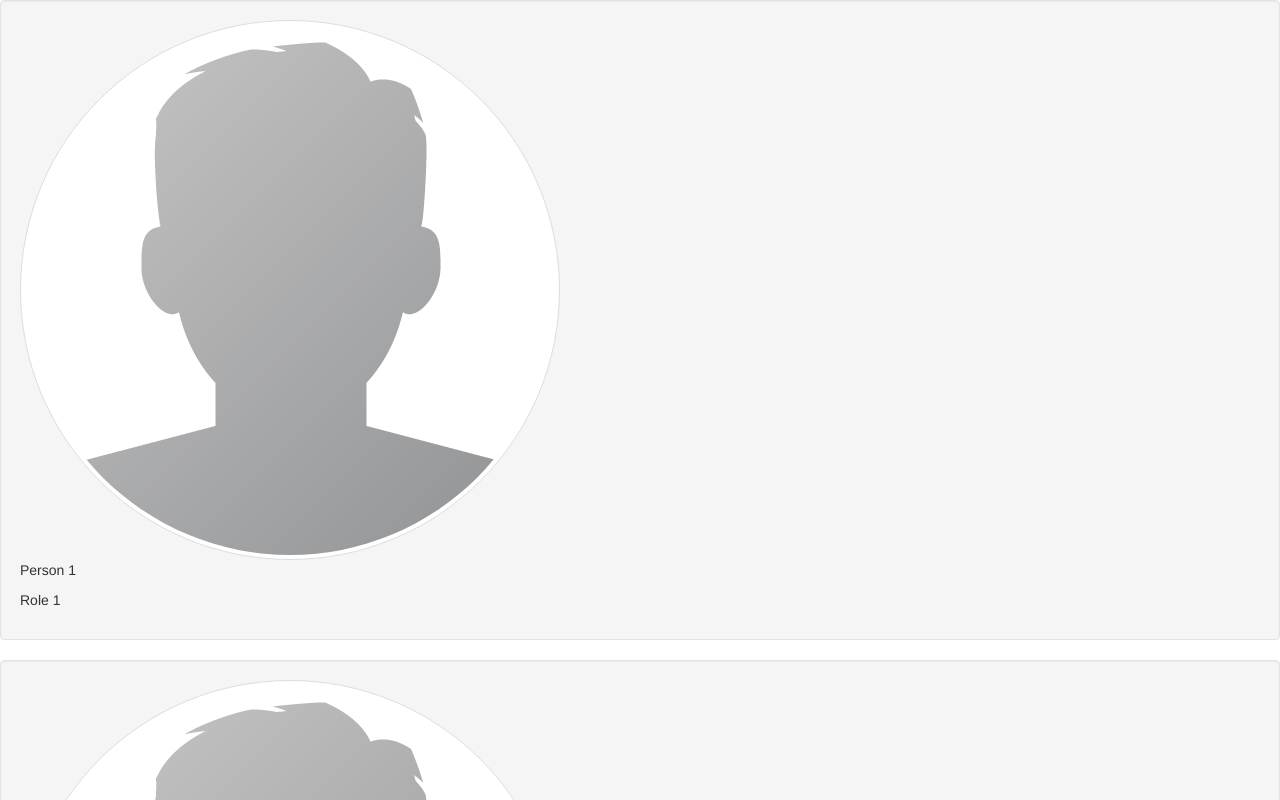
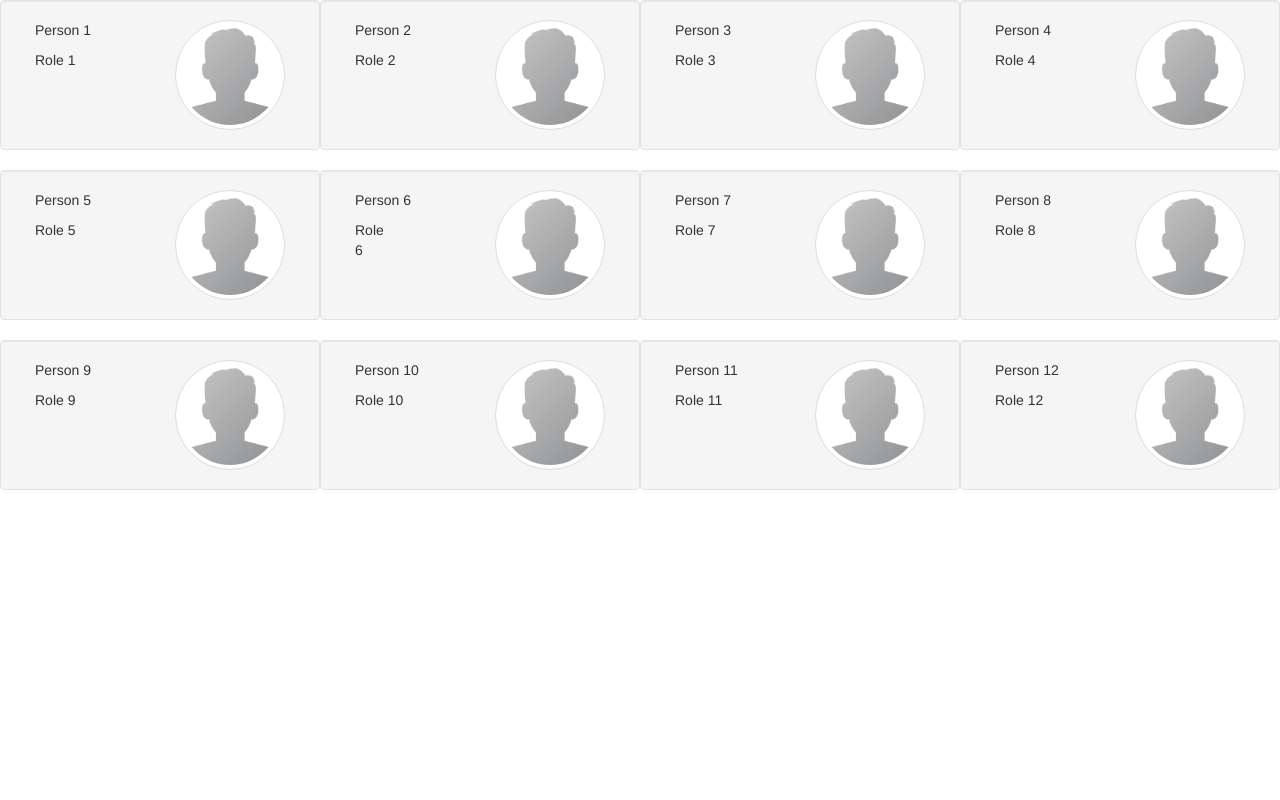
Before and after one commit to sunnik/bootstrap_assignemnts, a plain HTML site: page assignment1/index.html in a window 1280 px wide. Shown: the top 800 px of the page. Drawn offline with nearby package versions, Linux system fonts and the light colour scheme.

Commit message:
assignment1 complete

```diff
--- a/assignment1/index.html
+++ b/assignment1/index.html
@@ -6,65 +6,161 @@
     <link rel="stylesheet" href="https://maxcdn.bootstrapcdn.com/bootstrap/3.3.6/css/bootstrap.min.css" integrity="sha384-1q8mTJOASx8j1Au+a5WDVnPi2lkFfwwEAa8hDDdjZlpLegxhjVME1fgjWPGmkzs7" crossorigin="anonymous">
   </head>
   <body>
-    <div class="person well">
+    <div class="col-lg-3 col-md-4 col-sm-6">
+    <div class="person well row">
+      <div class="col-lg-6 col-lg-push-6">
       <img src="avatar.png" alt="person1" class="img-responsive img-circle img-thumbnail">
-      <p class="name">Person 1</p>
-      <p class="role">Role 1</p>
+      </div>
+      <div class="col-lg-6 col-lg-pull-6">
+      <div class="row">
+      <p class="name col-lg-12 col-md-6">Person 1</p>
+      <p class="role col-lg-12 col-md-6">Role 1</p>
+      </div>
+      </div>
     </div>
-    <div class="person well">
+    </div>
+    <div class="col-lg-3 col-md-4 col-sm-6">
+    <div class="person well row">
+      <div class="col-lg-6 col-lg-push-6">
       <img src="avatar.png" alt="person2" class="img-responsive img-circle img-thumbnail">
-      <p class="name">Person 2</p>
-      <p class="role">Role 2</p>
+     </div>
+     <div class="col-lg-6 col-lg-pull-6">
+     <div class="row">
+      <p class="name col-lg-12 col-md-6">Person 2</p>
+      <p class="role col-lg-12 col-md-6">Role 2</p>
+     </div>
     </div>
-    <div class="person well">
+    </div>
+    </div>
+    <div class="col-lg-3 col-md-4 col-sm-6">
+    <div class="person well row">
+      <div class="col-lg-6 col-lg-push-6">
       <img src="avatar.png" alt="person3" class="img-responsive img-circle img-thumbnail">
-      <p class="name">Person 3</p>
-      <p class="role">Role 3</p>
+      </div>
+      <div class="col-lg-6 col-lg-pull-6">
+      <div class="row">
+      <p class="name col-lg-12 col-md-6">Person 3</p>
+      <p class="role col-lg-12 col-md-6">Role 3</p>
+      </div>
+      </div>
     </div>
-    <div class="person well">
+    </div>
+    <div class="col-lg-3 col-md-4 col-sm-6">
+    <div class="person well row">
+      <div class="col-lg-6 col-lg-push-6">
       <img src="avatar.png" alt="person4" class="img-responsive img-circle img-thumbnail">
-      <p class="name">Person 4</p>
-      <p class="role">Role 4</p>
+      </div>
+      <div class="col-lg-6 col-lg-pull-6">
+      <div class="row">
+      <p class="name col-lg-12 col-md-6">Person 4</p>
+      <p class="role col-lg-12 col-md-6">Role 4</p>
+      </div>
+      </div>
     </div>
-    <div class="person well">
+    </div>
+    <div class="col-lg-3 col-md-4 col-sm-6">
+    <div class="person well row">
+      <div class="col-lg-6 col-lg-push-6">
       <img src="avatar.png" alt="person5" class="img-responsive img-circle img-thumbnail">
-      <p class="name">Person 5</p>
-      <p class="role">Role 5</p>
+      </div>
+      <div class="col-lg-6 col-lg-pull-6">
+      <div class="row">
+      <p class="name col-lg-12 col-md-6">Person 5</p>
+      <p class="role col-lg-12 col-md-6">Role 5</p>
+      </div>
+      </div>
     </div>
-    <div class="person well">
+    </div>
+    <div class="col-lg-3 col-md-4 col-sm-6">
+    <div class="person well row">
+      <div class="col-lg-6 col-lg-push-6">
       <img src="avatar.png" alt="person6" class="img-responsive img-circle img-thumbnail">
-      <p class="name">Person 6</p>
-      <p class="role">Role 6</p>
+      </div>
+      <div class="col-lg-6 col-lg-pull-6">
+      <div class="row">
+      <p class="name col-lg-12 col-md-6">Person 6</p>
+      <p class="role col-md-12 col-md-6">Role 6</p>
+      </div>
+      </div>
     </div>
-    <div class="person well">
+    </div>
+    <div class="col-lg-3 col-md-4 col-sm-6">
+    <div class="person well row">
+      <div class="col-lg-6 col-lg-push-6">
       <img src="avatar.png" alt="person7" class="img-responsive img-circle img-thumbnail">
-      <p class="name">Person 7</p>
-      <p class="role">Role 7</p>
+      </div>
+      <div class="col-lg-6 col-lg-pull-6">
+      <div class="row">
+      <p class="name col-lg-12 col-md-6">Person 7</p>
+      <p class="role col-lg-12 col-md-6">Role 7</p>
+      </div>
+      </div>
     </div>
-    <div class="person well">
+    </div>
+    <div class="col-lg-3 col-md-4 col-sm-6">
+    <div class="person well row">
+      <div class="col-lg-6 col-lg-push-6">
       <img src="avatar.png" alt="person8" class="img-responsive img-circle img-thumbnail">
-      <p class="name">Person 8</p>
-      <p class="role">Role 8</p>
+     </div>
+      <div class="col-lg-6 col-lg-pull-6">
+      <div class="row">
+      <p class="name col-lg-12 col-md-6">Person 8</p>
+      <p class="role col-lg-12 col-md-6">Role 8</p>
+      </div>
+      </div>
     </div>
-    <div class="person well">
+    </div>
+    <div class="col-lg-3 col-md-4 col-sm-6">
+    <div class="person well row">
+      <div class="col-lg-6 col-lg-push-6">
       <img src="avatar.png" alt="person9" class="img-responsive img-circle img-thumbnail">
-      <p class="name">Person 9</p>
-      <p class="role">Role 9</p>
+      </div>
+      <div class="col-lg-6 col-lg-pull-6">
+      <div class="row">
+      <p class="name col-lg-12 col-md-6">Person 9</p>
+      <p class="role col-lg-12 col-md-6">Role 9</p>
+      </div>
+      </div>
     </div>
-    <div class="person well">
+    </div>
+    <div class="col-lg-3 col-md-4 col-sm-6">
+      <div class="person well row">
+      <div class="col-lg-6 col-lg-push-6">
       <img src="avatar.png" alt="person10" class="img-responsive img-circle img-thumbnail">
-      <p class="name">Person 10</p>
-      <p class="role">Role 10</p>
+      </div>
+      <div class="col-lg-6 col-lg-pull-6">
+      <div class="row">
+      <p class="name col-lg-12 col-md-6">Person 10</p>
+      <p class="role col-lg-12 col-md-6">Role 10</p>
+      </div>
+      </div>
     </div>
-    <div class="person well">
+    </div>
+    <div class="col-lg-3 col-md-4 col-sm-6">
+    <div class="person well row">
+      <div class="col-lg-6 col-lg-push-6">
       <img src="avatar.png" alt="person11" class="img-responsive img-circle img-thumbnail">
-      <p class="name">Person 11</p>
-      <p class="role">Role 11</p>
+      </div>
+      <div class="col-lg-6 col-lg-pull-6">
+      <div class="row">
+      <p class="name col-lg-12 col-md-6">Person 11</p>
+      <p class="role col-lg-12 col-md-6">Role 11</p>
+      </div>
+      </div>
     </div>
-    <div class="person well">
+    </div>
+    <div class="col-lg-3 col-md-4 col-sm-6">
+    <div class="person well row">
+      <div class="col-lg-6 col-lg-push-6">
       <img src="avatar.png" alt="person12" class="img-responsive img-circle img-thumbnail">
-      <p class="name">Person 12</p>
-      <p class="role">Role 12</p>
+      </div>
+      <div class="col-lg-6 col-lg-pull-6">
+      <div class="row">
+      <p class="name col-lg-12 col-md-6">Person 12</p>
+      <p class="role col-lg-12 col-md-6">Role 12</p>
+      </div>
+      </div>
+    </div>
     </div>
   </body>
 </html>
```
